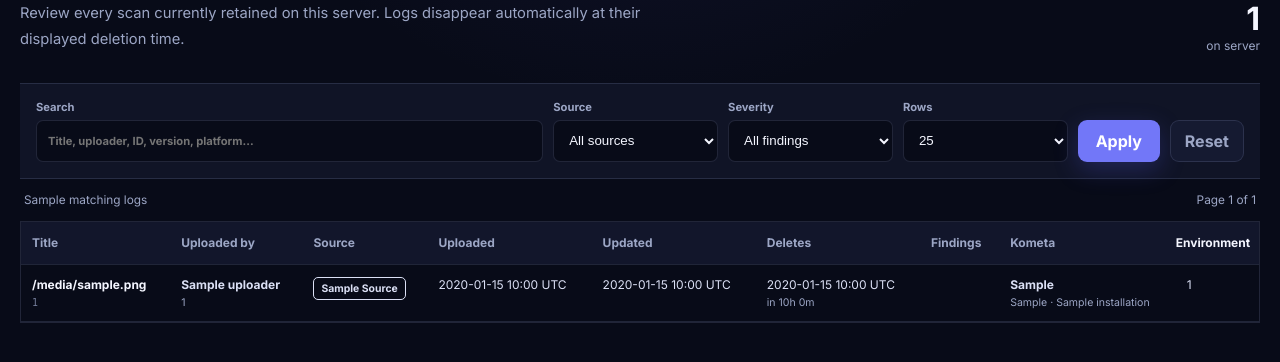
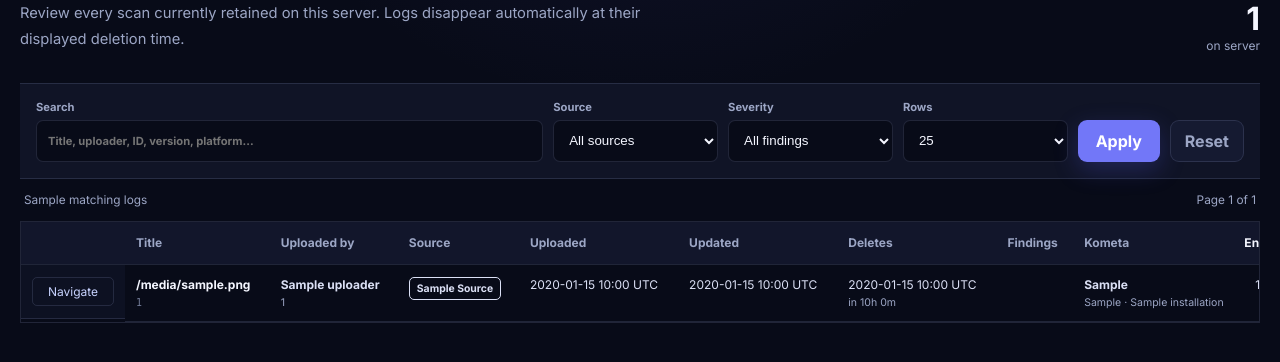
Before and after one commit to Kometa-Team/Logscan, a Python web app: template logscan_web/templates/support_logs.html in a window 1280 px wide. Shown: the part 197-559 px from the top of the page. Run offline with Jinja, Linux system fonts and the light colour scheme; the template is opened without the code that fills it: most values are stand-ins (such as "Sample title", 1, 10 or a date in 2020); grey boxes marked "Sample" are stand-in pictures.

Commit message:
Move support navigation to sticky first column

```diff
--- a/logscan_web/static/styles.css
+++ b/logscan_web/static/styles.css
@@ -612,7 +612,9 @@ footer { width: min(1040px, calc(100% - 40px)); margin: 100px auto 0; padding: 2
 .support-discord-login { display: inline-flex; min-height: 46px; align-items: center; text-decoration: none; }
 .support-identity { display: inline-flex; align-items: center; gap: 7px; color: var(--muted); font-size: .78rem; }
 .support-identity img { width: 28px; height: 28px; border-radius: 50%; object-fit: cover; }
-.support-actions { position: relative; overflow: visible; }
+.support-actions-heading, .support-actions { position: sticky !important; z-index: 3; left: 0; width: 104px; min-width: 104px; background: #0d1122; }
+.support-actions-heading { z-index: 4 !important; background: #12162b !important; }
+.support-actions { overflow: visible; }
 .support-destinations { position: relative; }
 .support-destinations summary { min-width: 82px; padding: 6px 9px; border: 1px solid var(--border); border-radius: 5px; color: #c7d2fe; cursor: pointer; list-style: none; text-align: center; }
 .support-destinations summary::-webkit-details-marker { display: none; }
--- a/logscan_web/templates/support_logs.html
+++ b/logscan_web/templates/support_logs.html
@@ -6,7 +6,7 @@
   <title>Active logs · Kometa Support</title>
   <link rel="preconnect" href="https://fonts.googleapis.com"><link rel="preconnect" href="https://fonts.gstatic.com" crossorigin>
   <link href="https://fonts.googleapis.com/css2?family=Inter:wght@400;500;600;700&family=JetBrains+Mono:wght@500&display=swap" rel="stylesheet">
-  <link rel="stylesheet" href="{{ url_for('static', filename='styles.css', v='20260925-2') }}">
+  <link rel="stylesheet" href="{{ url_for('static', filename='styles.css', v='20260926-1') }}">
   <script src="{{ url_for('static', filename='support_logs.js', v='20260926-1') }}" defer></script>
 </head>
 <body>
@@ -31,10 +31,11 @@
     <div class="support-results-meta"><span>{{ filtered_logs }} matching log{% if filtered_logs != 1 %}s{% endif %}</span><span>Page {{ page }} of {{ page_count }}</span></div>
     <div class="support-table-wrap">
       <table class="support-table">
-        <thead><tr><th>{{ sort_link('title','Title') }}</th><th>{{ sort_link('uploader','Uploaded by') }}</th><th>{{ sort_link('source','Source') }}</th><th>{{ sort_link('created_at','Uploaded') }}</th><th>{{ sort_link('updated_at','Updated') }}</th><th>{{ sort_link('expires_at','Deletes') }}</th><th>{{ sort_link('findings','Findings') }}</th><th>{{ sort_link('version','Kometa') }}</th><th>Environment</th><th>{{ sort_link('lines','Lines') }}</th><th>{{ sort_link('size','Size') }}</th><th><span class="visually-hidden">Actions</span></th></tr></thead>
+        <thead><tr><th class="support-actions-heading"><span class="visually-hidden">Actions</span></th><th>{{ sort_link('title','Title') }}</th><th>{{ sort_link('uploader','Uploaded by') }}</th><th>{{ sort_link('source','Source') }}</th><th>{{ sort_link('created_at','Uploaded') }}</th><th>{{ sort_link('updated_at','Updated') }}</th><th>{{ sort_link('expires_at','Deletes') }}</th><th>{{ sort_link('findings','Findings') }}</th><th>{{ sort_link('version','Kometa') }}</th><th>Environment</th><th>{{ sort_link('lines','Lines') }}</th><th>{{ sort_link('size','Size') }}</th></tr></thead>
         <tbody>
           {% for row in rows %}
           <tr>
+            <td class="support-actions"><details class="support-destinations"><summary>Navigate</summary><div class="support-destination-menu"><a href="{{ url_for('result_page', scan_id=row.id) }}#section=overview">Overview</a>{% for severity in ('critical','error','warning','schema','advice') %}{% if row.counts[severity] %}<a href="{{ url_for('result_page', scan_id=row.id) }}#section={{ severity }}">{{ severity|title }} <span>{{ row.counts[severity] }}</span></a>{% endif %}{% endfor %}<a href="{{ url_for('result_page', scan_id=row.id) }}#viewer=config">Configuration</a><a href="{{ url_for('result_page', scan_id=row.id) }}#viewer=log">Raw log</a>{% if row.message_url %}<a href="{{ row.message_url }}" target="_blank" rel="noopener">Discord message</a>{% endif %}</div></details></td>
             <td class="support-title"><a href="{{ url_for('result_page', scan_id=row.id) }}">{{ row.filename }}</a><code>{{ row.id }}</code></td>
             <td><strong>{{ row.uploader }}</strong>{% if row.uploader_id %}<small>{{ row.uploader_id }}</small>{% endif %}</td>
             <td><span class="support-source {{ row.source }}">{{ row.source|title }}</span></td>
@@ -45,7 +46,6 @@
             <td><strong>{{ row.kometa_version }}</strong><small>{{ row.kometa_branch|title }} · {{ row.installation }}</small></td>
             <td>{{ '{:,}'.format(row.line_count) }}</td>
             <td>{% if row.size_bytes >= 1048576 %}{{ '%.1f'|format(row.size_bytes / 1048576) }} MB{% else %}{{ '%.1f'|format(row.size_bytes / 1024) }} KB{% endif %}</td>
-            <td class="support-actions"><details class="support-destinations"><summary>Navigate</summary><div class="support-destination-menu"><a href="{{ url_for('result_page', scan_id=row.id) }}#section=overview">Overview</a>{% for severity in ('critical','error','warning','schema','advice') %}{% if row.counts[severity] %}<a href="{{ url_for('result_page', scan_id=row.id) }}#section={{ severity }}">{{ severity|title }} <span>{{ row.counts[severity] }}</span></a>{% endif %}{% endfor %}<a href="{{ url_for('result_page', scan_id=row.id) }}#viewer=config">Configuration</a><a href="{{ url_for('result_page', scan_id=row.id) }}#viewer=log">Raw log</a>{% if row.message_url %}<a href="{{ row.message_url }}" target="_blank" rel="noopener">Discord message</a>{% endif %}</div></details></td>
           </tr>
           {% else %}<tr><td class="support-empty" colspan="12">No active logs match these filters.</td></tr>{% endfor %}
         </tbody>
```
Also changed, not shown: tests/test_support.py (+3 -0 lines).
